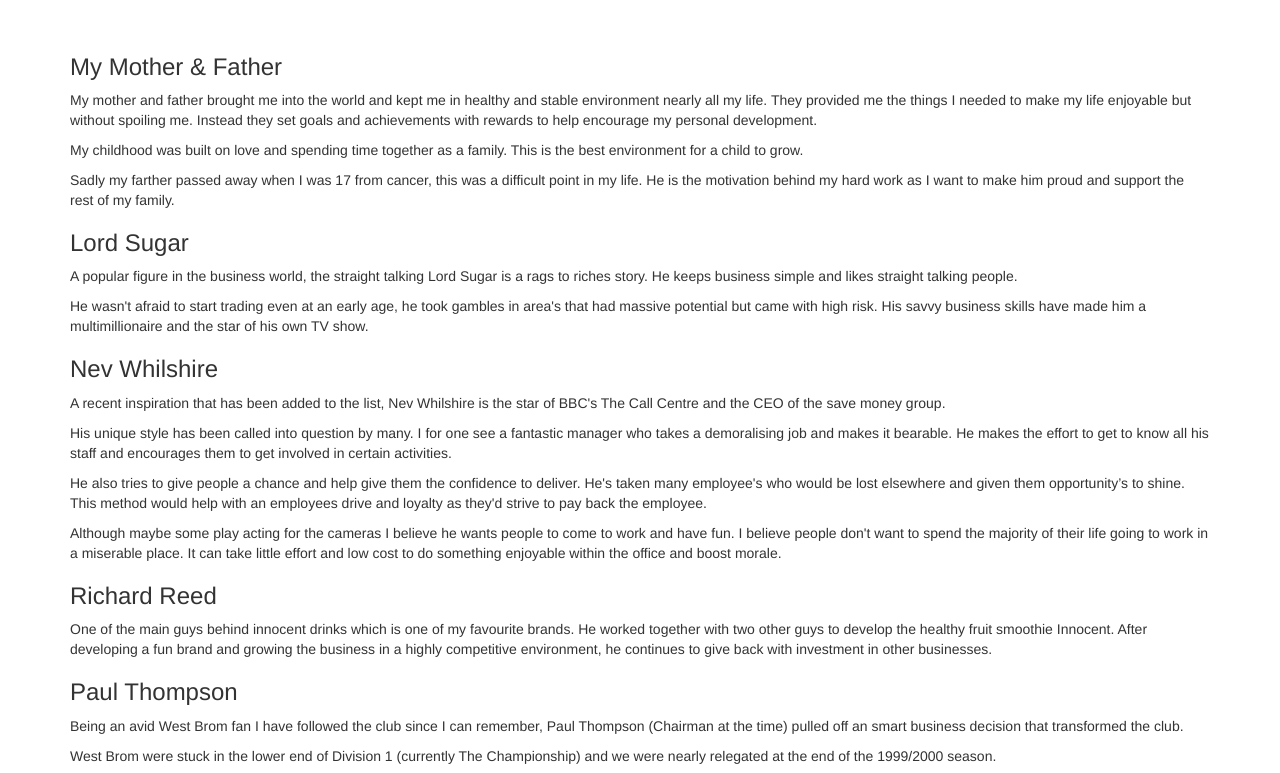
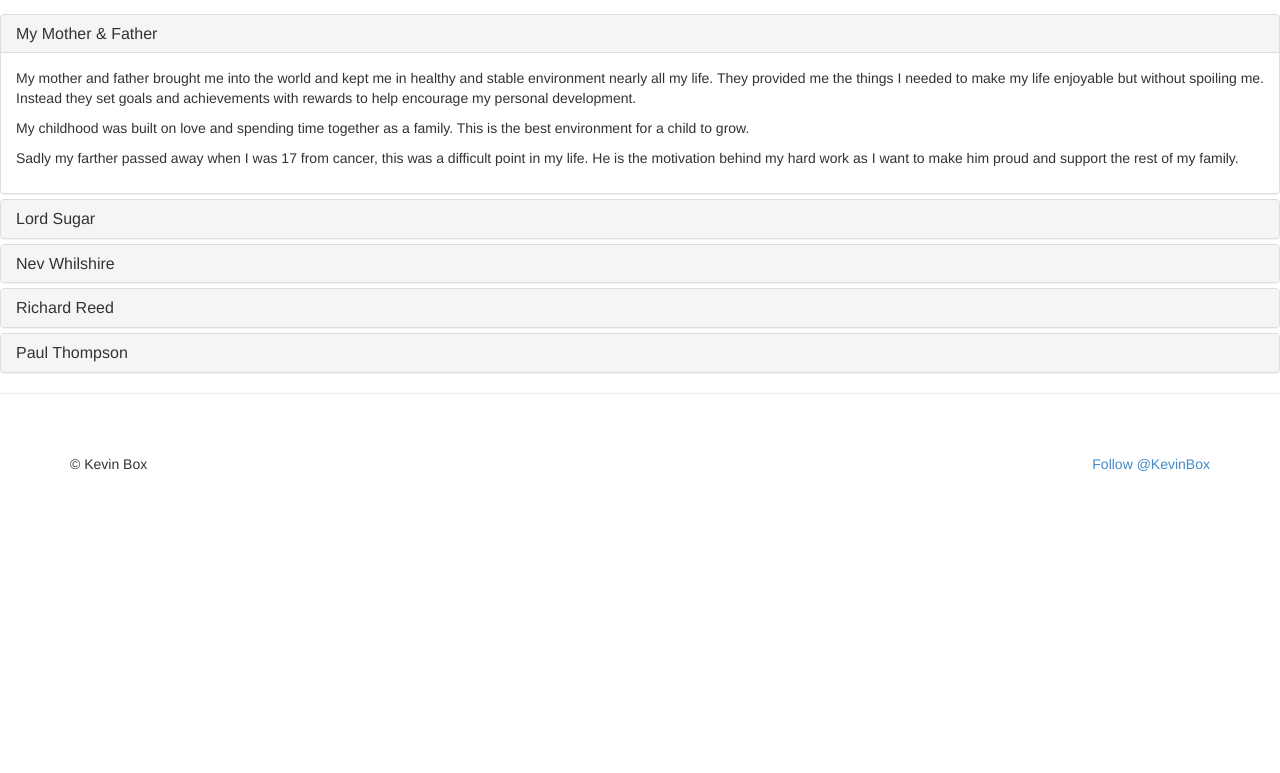
Before and after one commit to kevsinbox1/website, a plain HTML site: page inspiration.html in a window 1280 px wide. Shown: the part 147-920 px from the top of the page. After the commit the page ends 800 px from the top, so only its background shows below. Drawn offline with Linux system fonts and the light colour scheme.

Commit message:
Added expandable titles
Expandable links

```diff
--- a/inspiration.html
+++ b/inspiration.html
@@ -69,31 +69,92 @@
         </div>
 
       </div>
-<div class="container">
+<!--<div class="container">-->
   <h1>Inspirational Figures</h1>
   </br>
 </br>
-  <h3>My Mother & Father</h3>
+<div class="panel-group" id="accordion" role="tablist" aria-multiselectable="true">
+  <div class="panel panel-default">
+    <div class="panel-heading" role="tab" id="headingOne">
+      <h4 class="panel-title">
+        <a data-toggle="collapse" data-parent="#accordion" href="#collapseOne" aria-expanded="true" aria-controls="collapseOne">
+ My Mother & Father
+ </a>
+ </h4>
+ </div>
+ <div id="collapseOne" class="panel-collapse collapse in" role="tabpanel" aria-labelledby="headingOne">
+      <div class="panel-body">
   <p>My mother and father brought me into the world and kept me in healthy and stable environment nearly all my life. They provided me the things I needed to make my life enjoyable but without spoiling me. Instead they set goals and achievements with rewards to help encourage my personal development.</p>
   <p>My childhood was built on love and spending time together as a family. This is the best environment for a child to grow.</P>
   <p>Sadly my farther passed away when I was 17 from cancer, this was a difficult point in my life. He is the motivation behind my hard work as I want to make him proud and support the rest of my family.</p>
-  <h3>Lord Sugar</h3>
+  </div>
+  </div>
+  </div>
+  <div class="panel panel-default">
+    <div class="panel-heading" role="tab" id="headingTwo">
+      <h4 class="panel-title">
+        <a class="collapsed" data-toggle="collapse" data-parent="#accordion" href="#collapseTwo" aria-expanded="false" aria-controls="collapseTwo">
+  Lord Sugar
+  </a>
+      </h4>
+    </div>
+     <div id="collapseTwo" class="panel-collapse collapse" role="tabpanel" aria-labelledby="headingTwo">
+      <div class="panel-body">
   <p>A popular figure in the business world, the straight talking Lord Sugar is a rags to riches story. He keeps business simple and likes straight talking people.</p>
   <p>He wasn't afraid to start trading even at an early age, he took gambles in area's that had massive potential but came with high risk. His savvy business skills have made him a multimillionaire and the star of his own TV show.</p>
-  <h3>Nev Whilshire</h3>
+  </div>
+    </div>
+  </div>
+  <div class="panel panel-default">
+    <div class="panel-heading" role="tab" id="headingThree">
+      <h4 class="panel-title">
+        <a class="collapsed" data-toggle="collapse" data-parent="#accordion" href="#collapseThree" aria-expanded="false" aria-controls="collapseThree">
+  Nev Whilshire
+   </a>
+      </h4>
+    </div>
+     <div id="collapseThree" class="panel-collapse collapse" role="tabpanel" aria-labelledby="headingThree">
+      <div class="panel-body">
   <p>A recent inspiration that has been added to the list, Nev Whilshire is the star of BBC's The Call Centre and the CEO of the save money group.</p>
   <p>His unique style has been called into question by many. I for one see a fantastic manager who takes a demoralising job and makes it bearable. He makes the effort to get to know all his staff and encourages them to get involved in certain activities.</p>
   <p>He also tries to give people a chance and help give them the confidence to deliver. He's taken many employee's who would be lost elsewhere and given them opportunity’s to shine. This method would help with an employees drive and loyalty as they'd strive to pay back the employee.</p>
   <p>Although maybe some play acting for the cameras I believe he wants people to come to work and have fun. I believe people don't want to spend the majority of their life going to work in a miserable place. It can take little effort and low cost to do something enjoyable within the office and boost morale.</p>
-  <h3>Richard Reed</h3>
+  </div>
+    </div>
+  </div>
+  <div class="panel panel-default">
+    <div class="panel-heading" role="tab" id="headingFour">
+      <h4 class="panel-title">
+        <a class="collapsed" data-toggle="collapse" data-parent="#accordion" href="#collapseFour" aria-expanded="false" aria-controls="collapseFour">
+  Richard Reed
+   </a>
+      </h4>
+    </div>
+    <div id="collapseFour" class="panel-collapse collapse" role="tabpanel" aria-labelledby="headingFour">
+      <div class="panel-body">
   <p>One of the main guys behind innocent drinks which is one of my favourite brands. He worked together with two other guys to develop the healthy fruit smoothie Innocent. After developing a fun brand and growing the business in a highly competitive environment, he continues to give back with investment in other businesses.</p>
-  <h3>Paul Thompson</h3>
+  </div>
+    </div>
+  </div>
+  <div class="panel panel-default">
+    <div class="panel-heading" role="tab" id="headingFive">
+      <h4 class="panel-title">
+        <a class="collapsed" data-toggle="collapse" data-parent="#accordion" href="#collapseFive" aria-expanded="false" aria-controls="collapseFive">
+  Paul Thompson
+  </a>
+      </h4>
+    </div>
+    <div id="collapseFive" class="panel-collapse collapse" role="tabpanel" aria-labelledby="headingFive">
+      <div class="panel-body">
   <p>Being an avid West Brom fan I have followed the club since I can remember, Paul Thompson (Chairman at the time) pulled off an smart business decision that transformed the club.</p>
   <p>West Brom were stuck in the lower end of Division 1 (currently The Championship) and we were nearly relegated at the end of the 1999/2000 season.</P>
   <p>With a low budget and dwindling attendances, there was nothing to get excited about as a fan. The club decided to reduce season ticket prices for children to £24 per season (£1 per game). This made the family experience affordable and encouraged more people to go. This helped fill up the ground and in turn pumped up the atmosphere. With the added decibels of noise and increased backing of the players, performances improved and the fans drove the players on to the playoffs.</p>
   <p>We didn't get promoted that season however but the season ticket prices for next season remained the same. Now that the team were performing better, the levels of optimism increased leading to increased revenue and more investment was made into the team. We then went on to achieve promotion that season.</p>
   <p>That moment I believe was of great importance in the rise of West Bromwich Albion F.C over the last decade and a half. It was a top level business decision made with psychology in mind which transformed the success of the club.</P>
-
+ </div>
+    </div>
+  </div>
+</div>
 
 </div>
 
```
